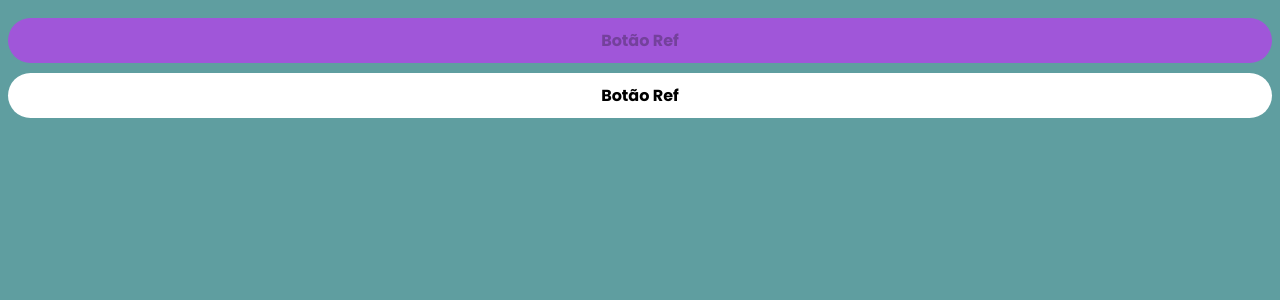
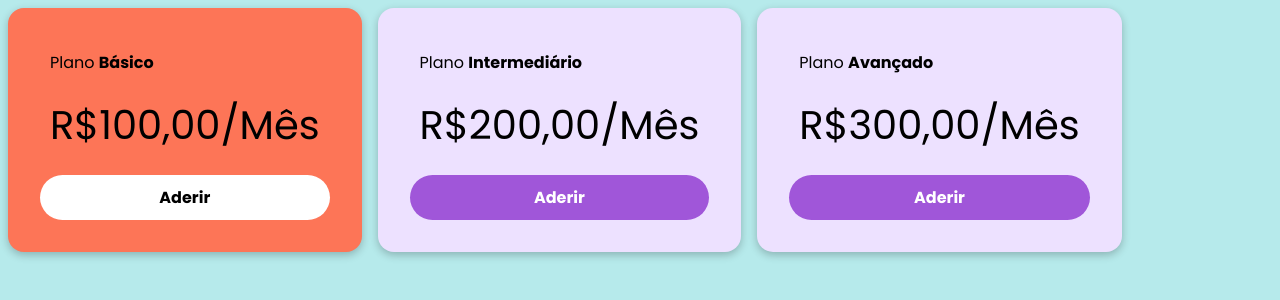
Before and after one commit to etchebest/Angular-Basic-and-advanced, an Angular app: page / in a window 1280 px wide. Shown: the top 300 px of the page. Built offline with nearby package versions, Linux system fonts and the light colour scheme.

Commit message:
wip: create-components-cards

```diff
--- a/src/app/app.component.html
+++ b/src/app/app.component.html
@@ -1,4 +1,4 @@
-<app-button
+<!-- <app-button
   [buttonText]="'Botão Ref'"
   [buttonStyle]="'purple'"
   [disabled]="true"
@@ -9,4 +9,8 @@
   [buttonText]="'Botão Ref'"
   [buttonStyle]="'white'"
   (clicked)="clickedButton()"
-></app-button>
+></app-button> -->
+<div class="cards-container">
+  <app-card *ngFor="let card of cards" [style]="card.style" [planPrice]="card.planPrice" [planType]="card.planType"
+    (buttonClicked)="clickedButton()"></app-card>
+</div>
--- a/src/app/app.component.scss
+++ b/src/app/app.component.scss
@@ -1,4 +1,5 @@
 .cards-container {
-    display: flex;
-    justify-content: space-evenly;
+  display: flex;
+  flex-flow: row wrap;
+  gap: 16px;
 }
--- a/src/app/app.component.ts
+++ b/src/app/app.component.ts
@@ -1,16 +1,46 @@
-import { Component } from '@angular/core';
+import { Component, OnInit } from '@angular/core';
+
+export interface ICards {
+  id: number;
+  planType: string;
+  planPrice: number;
+  style: 'orange' | 'purple';
+}
 
 @Component({
   selector: 'app-root',
   templateUrl: './app.component.html',
-  styleUrls: ['./app.component.scss']
+  styleUrls: ['./app.component.scss'],
 })
-export class AppComponent {
+export class AppComponent implements OnInit {
+  public cards: ICards[] = [];
 
+  ngOnInit(): void {
+    this.cards = [
+      {
+        id: 1,
+        planType: 'Básico',
+        planPrice: 100,
+        style: 'orange',
+      },
+      {
+        id: 2,
+        planType: 'Intermediário',
+        planPrice: 200,
+        style: 'purple',
+      },
+      {
+        id: 3,
+        planType: 'Avançado',
+        planPrice: 300,
+        style: 'purple',
+      },
+    ];
+  }
 
-  clickedButton(){
+  clickedButton() {
     console.log('====================================');
-    console.log("Botão clicado");
+    console.log('Botão clicado');
     console.log('====================================');
   }
 }
--- a/src/app/app.module.ts
+++ b/src/app/app.module.ts
@@ -3,9 +3,10 @@ import { BrowserModule } from '@angular/platform-browser';
 
 import { AppComponent } from './app.component';
 import { ButtonComponent } from './components/button/button.component';
+import { CardComponent } from './components/card/card.component';
 
 @NgModule({
-  declarations: [AppComponent, ButtonComponent, ButtonComponent],
+  declarations: [AppComponent, ButtonComponent, ButtonComponent, CardComponent],
   imports: [BrowserModule],
   providers: [],
   bootstrap: [AppComponent],
--- a/src/app/components/button/button.component.scss
+++ b/src/app/components/button/button.component.scss
@@ -22,5 +22,6 @@
 
   &--purple {
     background-color: #a056d9;
+    color: #fff;
   }
 }
--- a/src/app/components/button/button.component.ts
+++ b/src/app/components/button/button.component.ts
@@ -6,8 +6,8 @@ import { Component, EventEmitter, Input, Output } from '@angular/core';
   styleUrls: ['./button.component.scss'],
 })
 export class ButtonComponent {
-  @Input() buttonText: string = '';
-  @Input() buttonStyle: 'white' | 'purple' = 'white';
+  @Input('text') buttonText: string = '';
+  @Input('style') buttonStyle: 'white' | 'purple' = 'white';
   @Input('disabled')
   isDisabled: boolean = false;
 
--- /dev/null
+++ b/src/app/components/card/card.component.html
@@ -0,0 +1,18 @@
+<div
+  class="card"
+  [class]="{
+    'card--orange': cardStyle === 'orange' ? true : false,
+    'card--purple': cardStyle === 'purple' ? true : false,
+  }"
+>
+  <div class="card__plan card__item">
+    Plano <b>{{ planType }}</b>
+  </div>
+  <div class="card__price card__item">R${{ planPrice }},00/Mês</div>
+
+  <app-button
+    [text]="'Aderir'"
+    [style]="cardStyle === 'orange' ? 'white' : 'purple'"
+    (clicked)="onButonClicked()"
+  ></app-button>
+</div>
--- /dev/null
+++ b/src/app/components/card/card.component.scss
@@ -0,0 +1,27 @@
+.card {
+  max-width: 350px;
+  border-radius: 1rem;
+  padding: 2rem;
+  box-shadow: rgba(0, 0, 0, 0.24) 0px 3px 8px;
+
+  &__item {
+    padding: 10px;
+  }
+
+  &__pla {
+    font-size: 22px;
+  }
+
+  &__price {
+    font-weight: 600px;
+    font-size: 40px;
+  }
+
+  &--orange{
+    background-color: #fd7557;
+  }
+
+  &--purple{
+    background-color: #ede1ff;
+  }
+}
--- /dev/null
+++ b/src/app/components/card/card.component.ts
@@ -0,0 +1,22 @@
+import { Component, EventEmitter, Input, Output } from '@angular/core';
+
+@Component({
+  selector: 'app-card',
+  templateUrl: './card.component.html',
+  styleUrls: ['./card.component.scss'],
+})
+export class CardComponent {
+  @Input() planType: string = '';
+
+  @Input() planPrice: number = 0;
+
+  @Input('style')
+  cardStyle: 'orange' | 'purple' = 'orange';
+
+  @Output('buttonClicked')
+  buttonClickedEmitt = new EventEmitter<void>();
+
+  onButonClicked() {
+    this.buttonClickedEmitt.emit();
+  }
+}
--- a/src/styles.scss
+++ b/src/styles.scss
@@ -5,5 +5,5 @@
 }
 
 body{
-  background-color: cadetblue;
+  background-color: rgb(182, 234, 235);
 }
```
Also changed, not shown: 1 other file (tests, documents, lock files or other folders).
